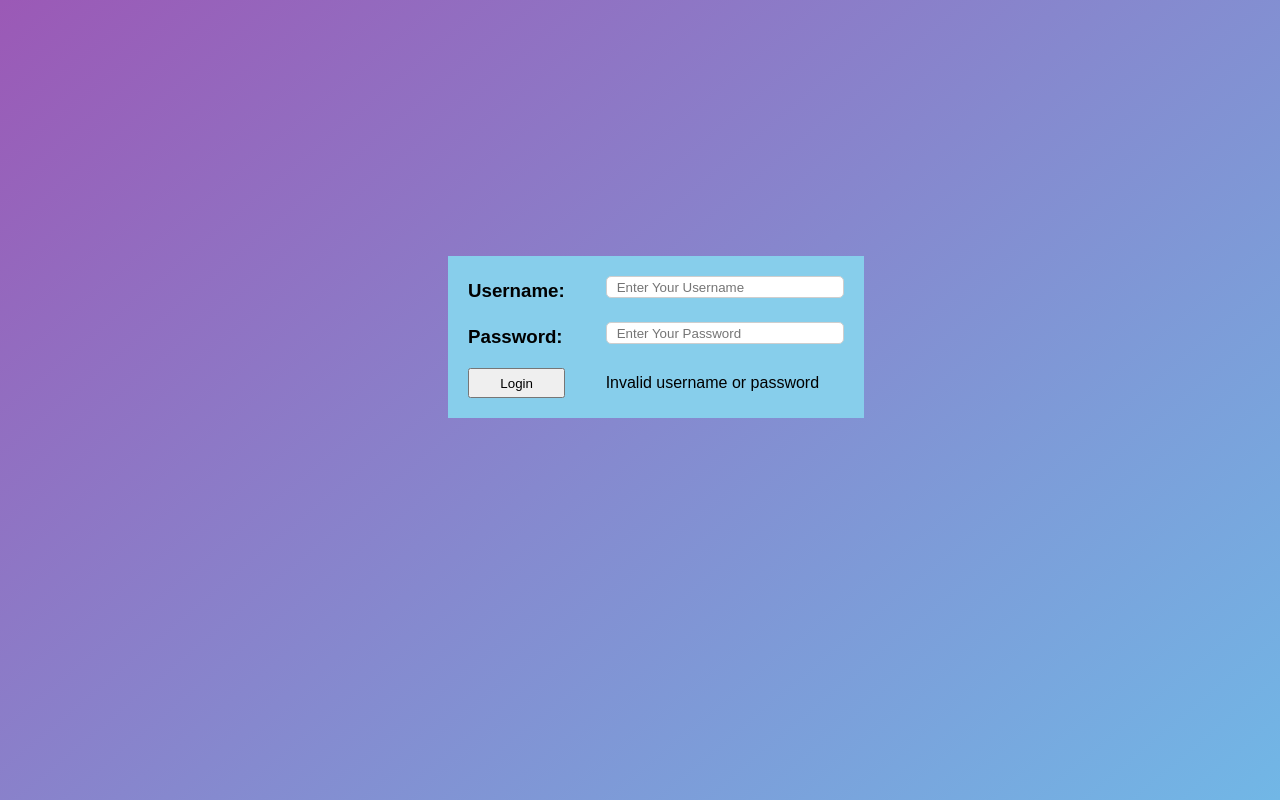
After one commit to glitch-ItsMeLuday67/Lukes-Newer-Awesomer-Website, a Flask app: page /login in a window 1280 px wide. The commit adds this page. Run offline with Flask 2, Linux system fonts and the light colour scheme.

Commit message:
v1.2
Added login sessions.

```diff
--- a/app.py
+++ b/app.py
@@ -160,9 +160,9 @@ def decrypt():
 
     return render_template("encrypt_decrypt.html", decrypt = decrypt)
 
-users = ["test1", "test2", "test3"]
-user_password = ["test1", "test2", "test3"]
-user_email = ["test1@test.com", "test2@test.com", "test3@test.com"]
+users = []
+user_password = []
+user_email = []
 
 @app.route('/register', methods=['GET', 'POST'])
 def register():
@@ -173,7 +173,7 @@ def register():
     password = request.form.get("password")
     confirmpass = request.form.get("cpassword")
     email = request.form.get("email")
-    message = ""
+    me = ""
 
     if username in users:
         message = "Username already exists. Please choose another one."
@@ -197,5 +197,22 @@ def register():
         print(user_email)
         return render_template("register.html", message = message)
 
+@app.route('/login', methods=['GET', 'POST'])
+def login():
+
+    username = request.form.get("username")
+    password = request.form.get("password")
+    msg = ""
+
+    if username not in users or password not in user_password:
+        if username == "" and password == "":
+            msg = ""
+        else:
+            msg = "Invalid username or password"
+        return render_template("login.html", msg = msg)
+    elif username in users and password in user_password:
+        msg = "You have successfully registered!"
+        return render_template("login.html", msg = msg)
+
 if __name__ == "__main__":
     app.run(debug=True)
--- a/templates/index.html
+++ b/templates/index.html
@@ -52,7 +52,8 @@
       <header>
         <ul>
           <li><a href="/index" class="active"><i class="fas fa-home"></i> Home</a></li>
-          <li><a href="/register"> Registration Page</a></li>
+          <li><a href="/register"> Register</a></li>
+          <li><a href="/login"> Login</a></li>
         </ul>
       </header>
       <div class = "myProjects">
--- /dev/null
+++ b/templates/login.html
@@ -0,0 +1,61 @@
+<!DOCTYPE html>
+<html lang="en">
+<head>
+    <meta charset="UTF-8">
+    <meta http-equiv="X-UA-Compatible" content="IE=edge">
+    <meta name="viewport" content="width=device-width, initial-scale=1.0">
+    <title>Login</title>
+    <style>
+        *{
+            padding: 0%;
+            margin: 0%;
+            box-sizing: border-box;
+        }
+        body{
+            font-family: 'Poppins', sans-serif;
+            background: linear-gradient(320deg, #71b7e6, #9b59b6);
+            background-repeat: no-repeat;
+            padding-left: 35%;
+            padding-top: 20%;
+            height: 100vh;
+        }
+        form{
+            display: grid;
+            grid-template-columns: auto auto;
+            background-color: skyblue;
+            padding: 20px;
+            line-height: 30px;
+            width: 50%;
+            gap: 1rem;
+        }
+        div:last-child{
+            grid-column: span 2;
+        }
+        form button{
+            width: 80%;
+        }
+        header h1{
+            text-align: center;
+        }
+        header{
+            grid-column: span 2;
+        }
+        form input{
+            padding: 10px;
+            border: solid rgb(206, 206, 206) thin;
+            border-radius: 5px;
+            height: 20px;
+        }
+    </style>
+</head>
+<body>
+    <form action="/login" method="POST" msg = "">
+        <h3>Username:</h3>
+        <input type="text" name="username" placeholder="Enter Your Username">
+        <h3>Password:</h3>
+        <input type="password" name="password" placeholder="Enter Your Password">
+        <button type="submit">Login</button>
+        <label class="msg">{{msg}}</label>
+    </form>
+</body>
+</html>
```
